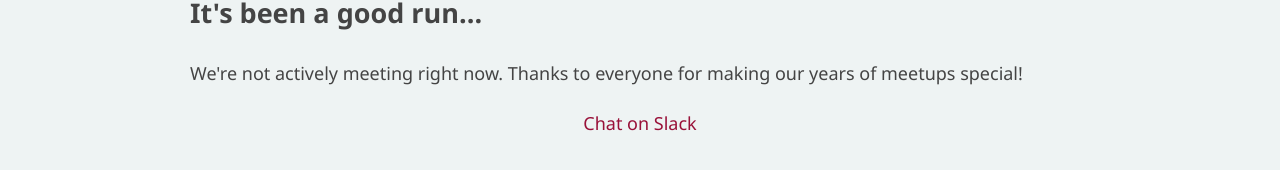
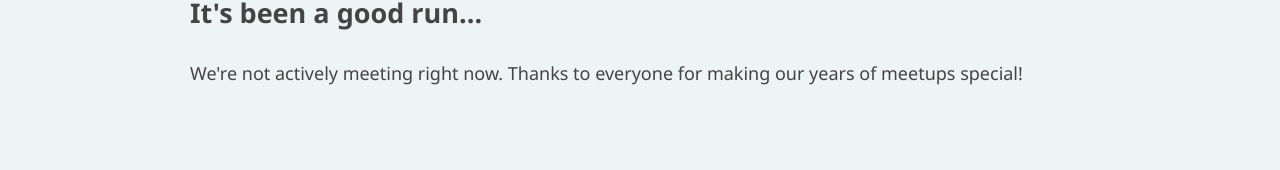
Before and after one commit to rubyftw/rubyftw.github.io, a Jekyll site: the page built from index.html, in a window 1280 px wide. Shown: the part 511-681 px from the top of the page. Built offline with Jekyll 4.4.1, drawn with Linux system fonts in a browser that asks for light colours; nearby versions of some CDN libraries.

Commit message:
Remove slackin link
All we get is spam accounts

```diff
--- a/index.html
+++ b/index.html
@@ -5,6 +5,5 @@ layout: home
   <article>
     <h2>It's been a good run...</h2>
     <p>We're not actively meeting right now. Thanks to everyone for making our years of meetups special!</p>
-    <p><center><a href="http://slack.rubyftw.org">Chat on Slack</a></center></p>
   </div>
 </section>
```
